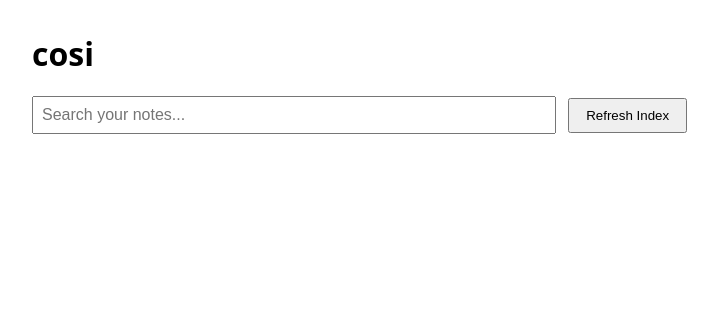
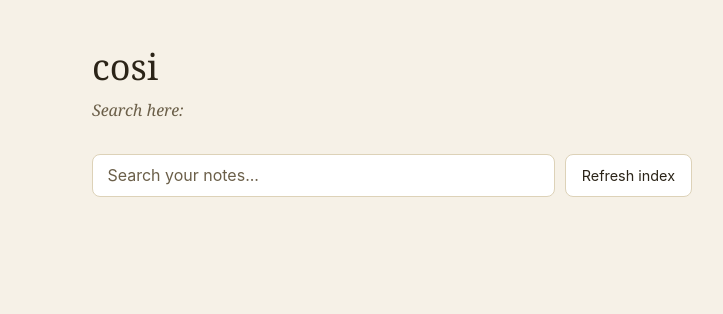
Before and after one commit to anklus-dev/cosi, a Flask app: page / in a window 1280 px wide. Shown: the top 314 px of the page, without its empty margins (248-971 px from the left). Run offline with Flask 3, Linux system fonts and the light colour scheme.

Commit message:
style(ui): introduce cosi visual identity
Replaces the plain default styling with a deliberate warm palette
leaning fully into the 'cozy' half of the project's name.

Each result card gets a source-file tab and a small relevance meter next to its
score. Fixed a real bug during testing where the meter never
visually filled: its fill element was a bare <span>, and plain
inline elements silently ignore explicit width/height in CSS.

An earlier version of this attempted per-file tab colors (assigned
by first-appearance order to avoid hash collisions), but simplified
back to a single fixed color after review -- the added complexity
felt like unecessary scope for the project.

script.js: highlights matched query terms via <mark>, renders the
score meter, empty-state copy rewritten to match the interface's
voice.
style.css: full token system (colors, type, motion), light-mode
variant via prefers-color-scheme, reduced-motion support,
focus-visible outlines. No external font loading, to stay
consistent with the project's offline-first design.
templates/index.html: restructured header, aria-live region on
results, role=status on the refresh line

```diff
--- a/static/script.js
+++ b/static/script.js
@@ -1,7 +1,7 @@
 // script.js
 // Handles the search bar's real-time search (debounced fetch to /api/search),
-// highlights matching query terms in results, and wires up #refresh-btn to
-// POST /api/refresh and display what changed (the "Prompted Refresh" flow).
+// highlights matching query terms in results, renders the score as a small
+// meter, and wires up #refresh-btn to POST /api/refresh and report what changed.
 
 const searchBox = document.getElementById("search-box");
 const resultsEl = document.getElementById("results");
@@ -34,18 +34,33 @@ function renderResults(results, query) {
     resultsEl.innerHTML = "";
 
     if (results.length === 0) {
-        resultsEl.innerHTML = "<p>No matches yet.</p>";
+        const empty = document.createElement("p");
+        empty.className = "empty-state";
+        empty.textContent = "No notes match that search.";
+        resultsEl.appendChild(empty);
         return;
     }
 
     for (const r of results) {
         const card = document.createElement("div");
         card.className = "result-card";
+
         const safeText = highlightMatches(escapeHtml(r.raw_text), query);
+        const scorePercent = Math.max(0, Math.min(1, r.score)) * 100;
+
         card.innerHTML = `
-            <div class="result-score">score: ${r.score}</div>
-            <div class="result-path">${escapeHtml(r.file_path)}</div>
-            <div class="result-text">${safeText}</div>
+            <div class="result-body">
+                <div class="result-meta">
+                    <span class="result-path">${escapeHtml(r.file_path)}</span>
+                    <span class="score-meter" title="Blended relevance score">
+                        <span class="score-meter-track">
+                            <span class="score-meter-fill" style="width: ${scorePercent}%;"></span>
+                        </span>
+                        <span class="score-meter-value">${r.score}</span>
+                    </span>
+                </div>
+                <div class="result-text">${safeText}</div>
+            </div>
         `;
         resultsEl.appendChild(card);
     }
@@ -56,12 +71,14 @@ function runSearch(query) {
         resultsEl.innerHTML = "";
         return;
     }
+    resultsEl.classList.add("is-loading");
     fetch(`/api/search?q=${encodeURIComponent(query)}`)
         .then((res) => res.json())
         .then((results) => renderResults(results, query))
         .catch((err) => {
-            resultsEl.innerHTML = `<p>Search failed: ${err}</p>`;
-        });
+            resultsEl.innerHTML = `<p class="empty-state">Search failed: ${escapeHtml(String(err))}</p>`;
+        })
+        .finally(() => resultsEl.classList.remove("is-loading"));
 }
 
 searchBox.addEventListener("input", () => {
@@ -72,13 +89,13 @@ searchBox.addEventListener("input", () => {
 
 refreshBtn.addEventListener("click", () => {
     refreshBtn.disabled = true;
-    refreshBtn.textContent = "Refreshing...";
+    refreshBtn.textContent = "Refreshing index...";
     refreshStatusEl.textContent = "";
 
     fetch("/api/refresh", { method: "POST" })
         .then((res) => res.json())
         .then((stats) => {
-            refreshBtn.textContent = "Refresh Index";
+            refreshBtn.textContent = "Refresh index";
             refreshBtn.disabled = false;
 
             const parts = [];
@@ -93,7 +110,7 @@ refreshBtn.addEventListener("click", () => {
             refreshStatusEl.textContent = parts.join(" ");
         })
         .catch((err) => {
-            refreshBtn.textContent = "Refresh Index";
+            refreshBtn.textContent = "Refresh index";
             refreshBtn.disabled = false;
             refreshStatusEl.textContent = `Refresh failed: ${err}`;
         });
--- a/static/style.css
+++ b/static/style.css
@@ -1,58 +1,252 @@
 /* style.css
-   Basic styling for the cosi search dashboard.
+   cosi visual identity: warm, low-light study space -- the "cozy" half of
+   the name, leaned into fully. One amber accent for highlights and primary
+   actions, a deeper copper for relevance/focus states, both staying inside
+   the same warm family instead of contrasting against a cool color.
+
+   No external fonts: this project's whole point is offline-first / no
+   cloud calls, so pulling web fonts on every page load would quietly
+   undercut that. System font stacks only.
 */
 
+:root {
+    --bg: #1a1611;
+    --surface: #241f17;
+    --surface-hover: #2c2519;
+    --border: #3d3424;
+    --text: #ecdfc8;
+    --text-dim: #a89678;
+    --accent-warm: #e3993d;
+    --accent-warm-dim: rgba(227, 153, 61, 0.16);
+    --accent-copper: #cf6b3f;
+    --accent-copper-dim: rgba(207, 107, 63, 0.16);
+    --card-tab: #a5672e;
+    --danger: #d9704f;
+
+    --font-headline: Georgia, "Iowan Old Style", "Palatino Linotype", serif;
+    --font-body: -apple-system, BlinkMacSystemFont, "Segoe UI", Roboto,
+                 "Helvetica Neue", Arial, sans-serif;
+}
+
+@media (prefers-color-scheme: light) {
+    :root {
+        --bg: #f6f1e7;
+        --surface: #ffffff;
+        --surface-hover: #f0ead9;
+        --border: #ddd2b8;
+        --text: #2b2418;
+        --text-dim: #6b5f49;
+        --accent-warm: #c97c1f;
+        --accent-warm-dim: rgba(201, 124, 31, 0.12);
+        --accent-copper: #b0512c;
+        --accent-copper-dim: rgba(176, 81, 44, 0.12);
+        --card-tab: #8a5a2a;
+        --danger: #b34d31;
+    }
+}
+
+* {
+    box-sizing: border-box;
+}
+
 body {
-    font-family: system-ui, sans-serif;
-    max-width: 720px;
-    margin: 2rem auto;
-    padding: 0 1rem;
+    background: var(--bg);
+    color: var(--text);
+    font-family: var(--font-body);
+    line-height: 1.5;
+    margin: 0;
+    padding: 0;
+}
+
+main {
+    max-width: 640px;
+    margin: 0 auto;
+    padding: 2.5rem 1.25rem 4rem;
+}
+
+.page-header {
+    margin-bottom: 2rem;
+}
+
+.page-header h1 {
+    font-family: var(--font-headline);
+    font-size: 2.25rem;
+    font-weight: 400;
+    margin: 0;
+    color: var(--text);
+}
+
+.tagline {
+    font-family: var(--font-headline);
+    font-style: italic;
+    color: var(--text-dim);
+    margin: 0.25rem 0 0;
+    font-size: 1rem;
+}
+
+.search-row {
+    display: flex;
+    gap: 0.6rem;
 }
 
 #search-box {
-    width: 70%;
-    padding: 0.5rem;
+    flex: 1;
+    background: var(--surface);
+    border: 1px solid var(--border);
+    color: var(--text);
+    border-radius: 8px;
+    padding: 0.65rem 0.9rem;
     font-size: 1rem;
+    font-family: var(--font-body);
+}
+
+#search-box::placeholder {
+    color: var(--text-dim);
+}
+
+#search-box:focus-visible {
+    outline: 2px solid var(--accent-copper);
+    outline-offset: 1px;
 }
 
 #refresh-btn {
-    padding: 0.5rem 1rem;
-    margin-left: 0.5rem;
+    background: var(--surface);
+    border: 1px solid var(--border);
+    color: var(--text);
+    border-radius: 8px;
+    padding: 0.65rem 1rem;
+    font-size: 0.9rem;
+    font-family: var(--font-body);
+    cursor: pointer;
+    transition: background-color 0.15s ease, border-color 0.15s ease;
+}
+
+#refresh-btn:hover:not(:disabled) {
+    background: var(--surface-hover);
+    border-color: var(--accent-warm);
+}
+
+#refresh-btn:focus-visible {
+    outline: 2px solid var(--accent-copper);
+    outline-offset: 1px;
+}
+
+#refresh-btn:disabled {
+    color: var(--text-dim);
+    cursor: default;
+    animation: pulse 1.2s ease-in-out infinite;
+}
+
+#refresh-status {
+    font-size: 0.85rem;
+    color: var(--text-dim);
+    margin-top: 0.6rem;
+    min-height: 1.2em;
+}
+
+#results {
+    margin-top: 1.75rem;
+    opacity: 1;
+    transition: opacity 0.2s ease;
+}
+
+#results.is-loading {
+    opacity: 0.5;
 }
 
 .result-card {
-    border: 1px solid #ccc;
-    border-radius: 6px;
-    padding: 0.75rem 1rem;
-    margin-top: 1rem;
+    display: flex;
+    background: var(--surface);
+    border: 1px solid var(--border);
+    border-left: 3px solid var(--card-tab);
+    border-radius: 4px;
+    padding: 0.85rem 1rem;
+    margin-bottom: 0.9rem;
+    animation: fade-in 0.25s ease;
 }
 
-.result-score {
-    font-size: 0.8rem;
-    color: #888;
+.result-body {
+    flex: 1;
+    min-width: 0;
+}
+
+.result-meta {
+    display: flex;
+    align-items: center;
+    justify-content: space-between;
+    gap: 0.75rem;
+    margin-bottom: 0.4rem;
 }
 
 .result-path {
-    font-size: 0.85rem;
+    font-size: 0.82rem;
     font-weight: 600;
-    color: #444;
-    margin: 0.2rem 0 0.4rem;
+    color: var(--text-dim);
+    overflow-wrap: anywhere;
+}
+
+.score-meter {
+    display: flex;
+    align-items: center;
+    gap: 0.4rem;
+    flex-shrink: 0;
+}
+
+.score-meter-track {
+    width: 48px;
+    height: 5px;
+    background: var(--border);
+    border-radius: 3px;
+    overflow: hidden;
+}
+
+.score-meter-fill {
+    display: block;
+    height: 100%;
+    background: var(--accent-copper);
+    border-radius: 3px;
+}
+
+.score-meter-value {
+    font-size: 0.78rem;
+    color: var(--text-dim);
+    min-width: 2.4em;
 }
 
 .result-text {
     white-space: pre-wrap;
+    font-size: 0.95rem;
 }
 
 .result-text mark {
-    background-color: #fff3a3;
-    color: inherit;
+    background-color: var(--accent-warm-dim);
+    color: var(--text);
     font-weight: 600;
     border-radius: 2px;
     padding: 0 2px;
 }
 
-#refresh-status {
-    font-size: 0.85rem;
-    color: #555;
-    margin-top: 0.5rem;
+.empty-state {
+    color: var(--text-dim);
+    font-style: italic;
+    padding: 1rem 0;
 }
+
+@keyframes fade-in {
+    from { opacity: 0; transform: translateY(2px); }
+    to   { opacity: 1; transform: translateY(0); }
+}
+
+@keyframes pulse {
+    0%, 100% { opacity: 1; }
+    50% { opacity: 0.5; }
+}
+
+@media (prefers-reduced-motion: reduce) {
+    .result-card,
+    #refresh-btn:disabled,
+    #results {
+        animation: none;
+        transition: none;
+    }
+}
--- a/templates/index.html
+++ b/templates/index.html
@@ -2,19 +2,29 @@
 <html lang="en">
 <head>
     <meta charset="UTF-8">
+    <meta name="viewport" content="width=device-width, initial-scale=1">
     <title>cosi &mdash; local hybrid note search</title>
     <link rel="stylesheet" href="{{ url_for('static', filename='style.css') }}">
 </head>
 <body>
-    <!-- Search bar: real-time autocompletion hits /api/search via script.js -->
     <main>
-        <h1>cosi</h1>
-        <input id="search-box" type="text" placeholder="Search your notes..." autocomplete="off">
-        <button id="refresh-btn">Refresh Index</button>
-        <div id="refresh-status"></div>
+        <header class="page-header">
+            <h1>cosi</h1>
+            <p class="tagline">Search here:</p>
+        </header>
 
-        <!-- Results Panel: populated client-side with ranked paragraph cards -->
-        <section id="results"></section>
+        <div class="search-row">
+            <input
+                id="search-box"
+                type="text"
+                placeholder="Search your notes..."
+                autocomplete="off"
+            >
+            <button id="refresh-btn" type="button">Refresh index</button>
+        </div>
+        <div id="refresh-status" role="status"></div>
+
+        <section id="results" aria-live="polite"></section>
     </main>
 
     <script src="{{ url_for('static', filename='script.js') }}"></script>
```
